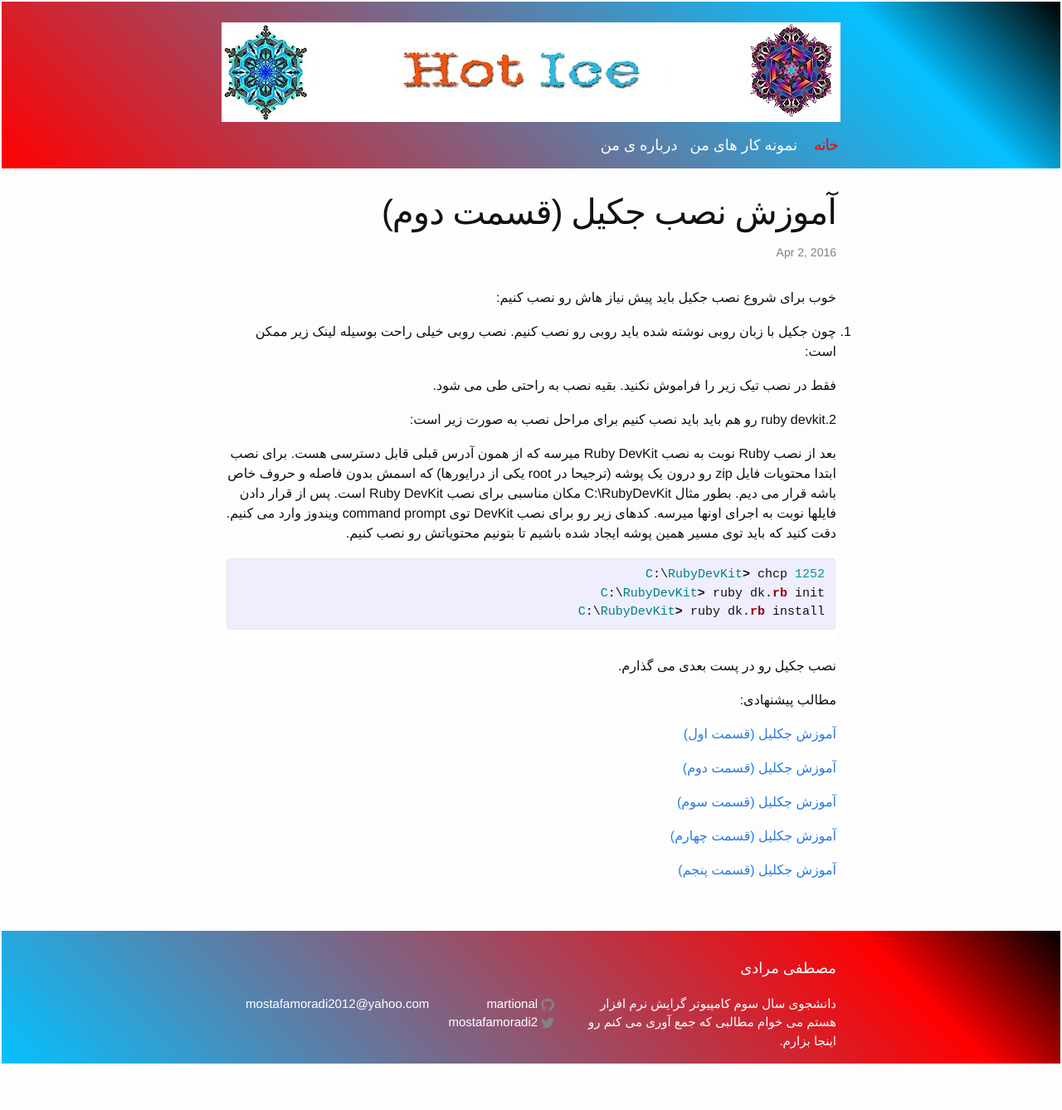
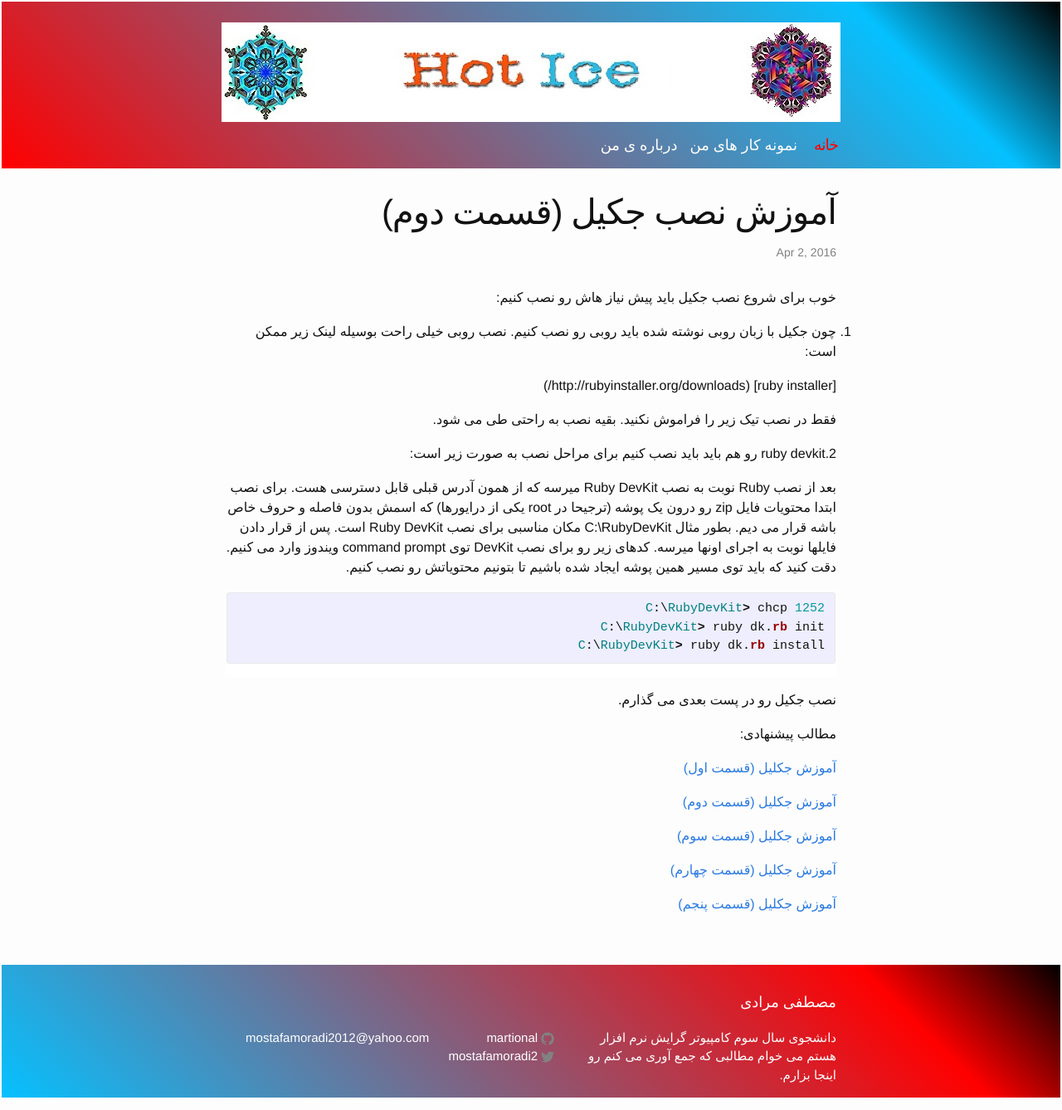
Before and after one commit to martional/martional.github.io, a Jekyll site: the page built from _posts/2016-04-02-jekyll-part-1.markdown, in a window 1280 px wide. Shown: the whole page at 83% size. Built offline with Jekyll 4.4.1, drawn with Linux system fonts in a browser that asks for light colours; before the commit the page ends 1297 px from its top, so only the background shows below that.

Commit message:
Update 2016-04-02-jekyll-part-1.markdown

```diff
--- a/_posts/2016-04-02-jekyll-part-1.markdown
+++ b/_posts/2016-04-02-jekyll-part-1.markdown
@@ -9,7 +9,7 @@
 
 1. چون جکیل با زبان روبی نوشته شده باید روبی رو نصب کنیم. نصب روبی خیلی راحت بوسیله لینک زیر ممکن است:
 
-[ruby installer]: http://rubyinstaller.org/downloads/.
+[ruby installer] (http://rubyinstaller.org/downloads/)
 
 فقط در نصب تیک زیر را فراموش نکنید. بقیه نصب به راحتی طی می شود.
 
```
